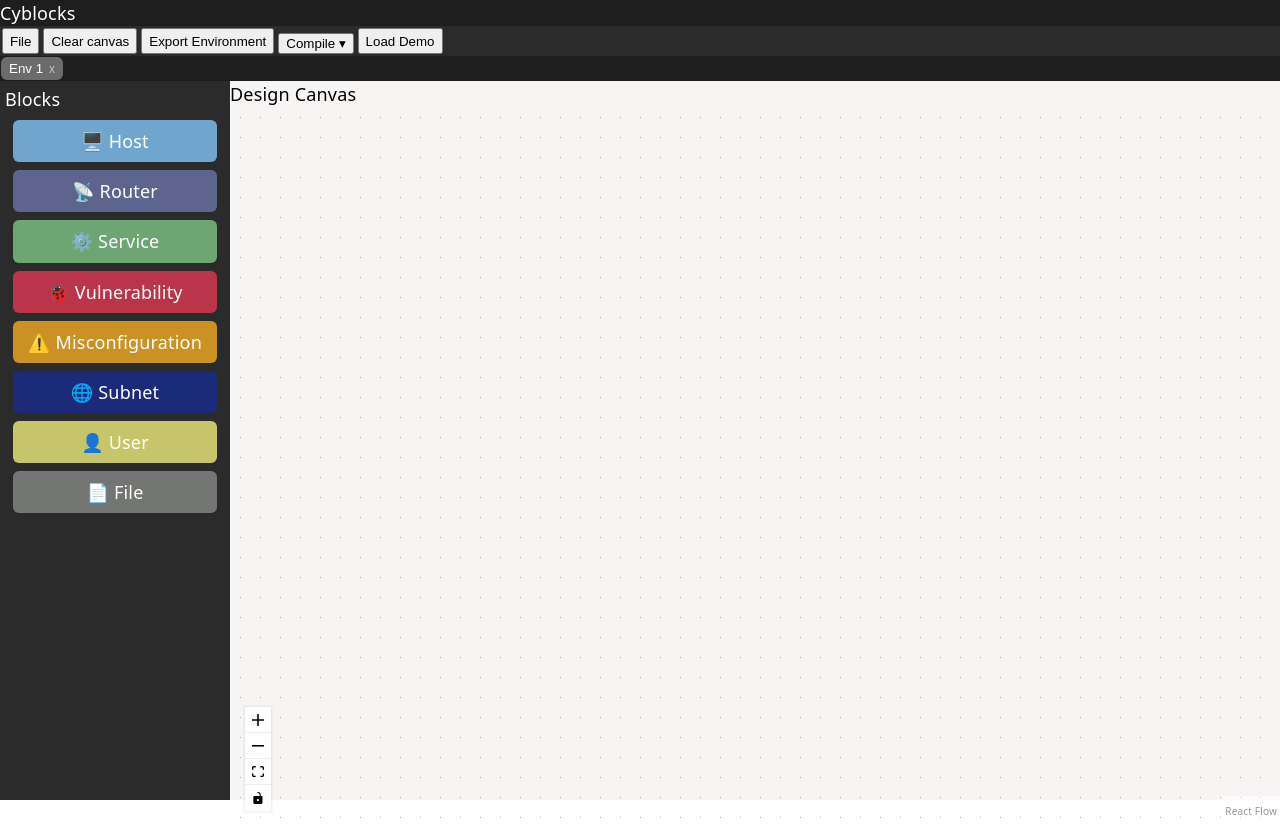
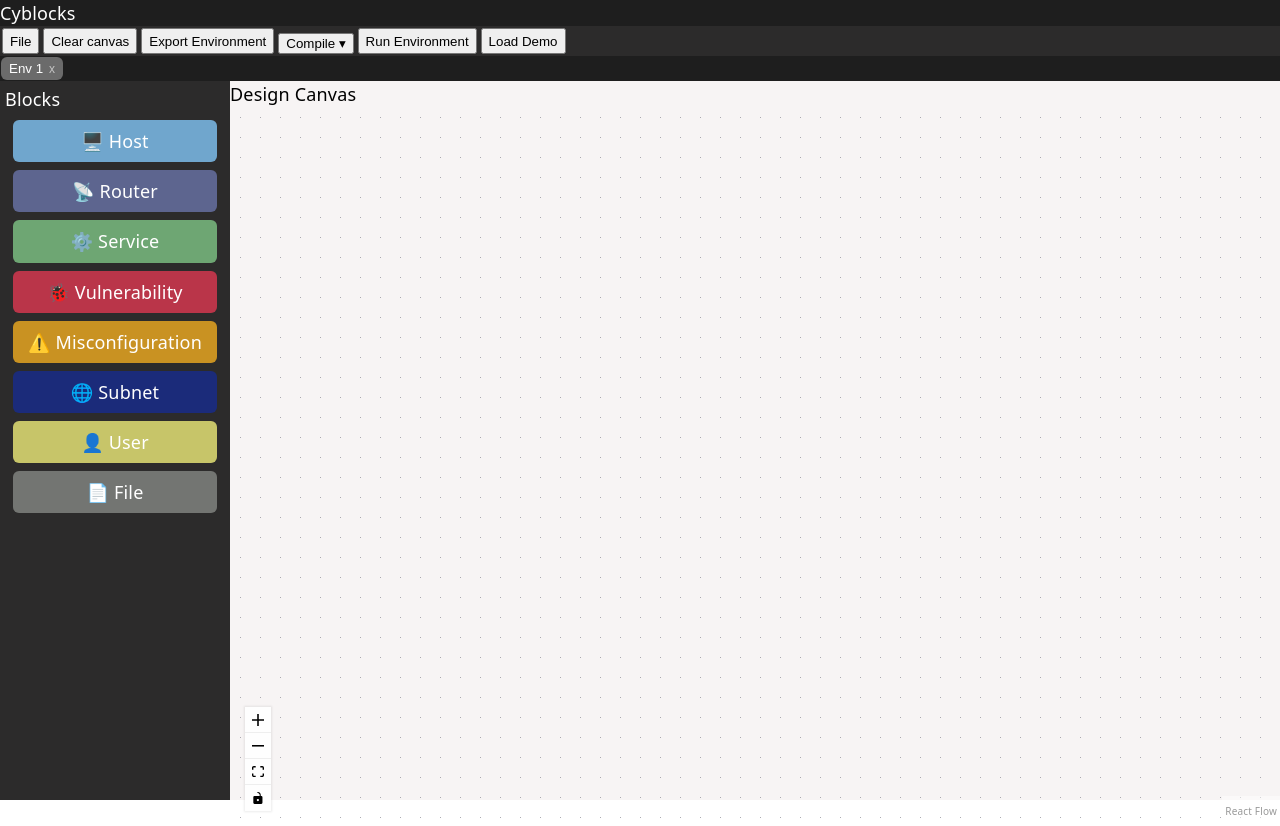
Before and after one commit to cylabcyberautonomy/cyblocks, a React (Vite) app in the folder Frontend/: page / in a window 1280 px wide. Built offline with nearby package versions, Linux system fonts and the light colour scheme.

Commit message:
run env button and connection to backend ig

```diff
--- a/Frontend/src/App.jsx
+++ b/Frontend/src/App.jsx
@@ -285,8 +285,6 @@ const compileToDocker = (env) => {
   };
   downloadJSON(`${env.name}-docker.json`, dockerEnv);
 };
-
-
 //To have the ability to compile to differnt structures in the future
 const targets = {
   docker: compileToDocker,
@@ -300,6 +298,30 @@ const compile = (targetName) => {
   }
   target(env);
 };
+
+//  This function is called by our button to facilate the debloying and compiling to docker (connecting the frontend with the backend)
+const runEnvironment = async () => {
+  const env = buildEnv();
+  try {
+    const res = await fetch("http://127.0.0.1:8000/deploy", {//HTTP request to URL and wait for the backend to reply ( it waits for the whole deploying to finish)
+      method: "POST",
+      headers: { "Content-Type": "application/json" },//type of the file we are sending
+      body: JSON.stringify(env)
+    });
+    const data = await res.json();//the respons we get back from the backend
+    if (!res.ok) {
+      alert("Deploying failed: " + (data.error || res.status));
+      console.error(data.traceback);
+      return;
+    }
+    alert("Deployed: " + data.project);
+    console.log("deployment state:", data);
+  } catch (err) {//catching the other failure where res was not event produced
+    alert("Could not reach backend at :8000 — is backend running?");
+    console.error(err);
+  }
+};
+
 //Just an example of an environmet to test compilation faster
 const loadDemoEnvironment = () => {
 const s = blockStyles;
@@ -319,7 +341,7 @@ const s = blockStyles;
       data: { label: makeLabel("Router", "router-2"), blockType: "Router", properties: { name: "router-2", image: "frrouting/frr:latest" } } },
     // --- Hosts ---
     { id: "host-a1", type: "Host", position: { x: 80, y: 220 },
-      data: { label: makeLabel("Host", "entry-host"), blockType: "Host", properties: { name: "entry-host", image: "ubuntu:22.04", RAM: "512m", disk: "1g" } } },
+      data: { label: makeLabel("Host", "entry-host"), blockType: "Host", properties: { name: "app-server", image: "tomcat:8-jre8", RAM: "512m", disk: "1g" } } },
     { id: "host-b1", type: "Host", position: { x: 440, y: 220 },
       data: { label: makeLabel("Host", "app-server"), blockType: "Host", properties: { name: "app-server", image: "ubuntu:22.04", RAM: "512m", disk: "1g" } } },
     { id: "host-b2", type: "Host", position: { x: 640, y: 220 },
@@ -330,7 +352,7 @@ const s = blockStyles;
     { id: "svc-apache", type: "Service", position: { x: 380, y: 400 }, style: box("Service"),
       data: { label: makeLabel("Service", "apache2"), blockType: "Service", properties: { name: "apache-web", Type: "apache2", protocol: "tcp", port: "80", version: "2.4.49" } } },
     { id: "vuln-1", type: "Vulnerability", position: { x: 380, y: 540 }, style: box("Vulnerability"),
-      data: { label: makeLabel("Vulnerability", "path-traversal"), blockType: "Vulnerability", properties: { Type: "path-traversal", CVE: "CVE-2021-41773", Description: "Apache 2.4.49 path traversal / RCE", severity: "High" } } },
+      data: { label: makeLabel("Vulnerability", "path-apache-struts-cve-2017-5638"), blockType: "Vulnerability", properties: { Type: "apache-struts-cve-2017-5638", CVE: "CVE-2017-5638", Description: "Struts2 RCE", severity: "Critical" } } },
     // --- Service + File ---
     { id: "svc-ssh", type: "Service", position: { x: 900, y: 400 }, style: box("Service"),
       data: { label: makeLabel("Service", "openssh-server"), blockType: "Service", properties: { name: "ssh-c", Type: "openssh-server", protocol: "tcp", port: "22", version: "8.9" } } },
@@ -437,13 +459,14 @@ return (
     <button onClick={exportEnv}>Export Environment </button>
     <div style={{ position: "relative", display: "inline-block" }}>
     <button onClick={() => setCompileMenuOpen(!compileMenuOpen)}>Compile ▾</button>
-
     {compileMenuOpen && (
       <div className="Menu">
         <button onClick={() => { compile("docker"); setCompileMenuOpen(false); }}> Docker</button>
       </div>
     )}
     </div>
+    <button onClick={runEnvironment}>Run Environment</button>
+
     <button onClick={loadDemoEnvironment}>Load Demo</button>
     </div>
      <div className="Toolbar">
@@ -495,11 +518,9 @@ return (
           return sourceNode?.data.blockType === handleAccepts[connection.targetHandle];
         }
 
-        // Everything else (Vulnerability→Service, Router→Subnet, etc.) passes through here.
-        // onConnect → connectionKind handles validation for those.
+        // Everything elsepasses through connectionKind  which handles validation for them
         return true;
         }}
-
         onEdgesChange={(changes) => setActiveEdges((eds) => applyEdgeChanges(changes, eds))}
         onConnect={onConnect}
         onNodeClick={(event, node) => setSelectedId(node.id)}
```
